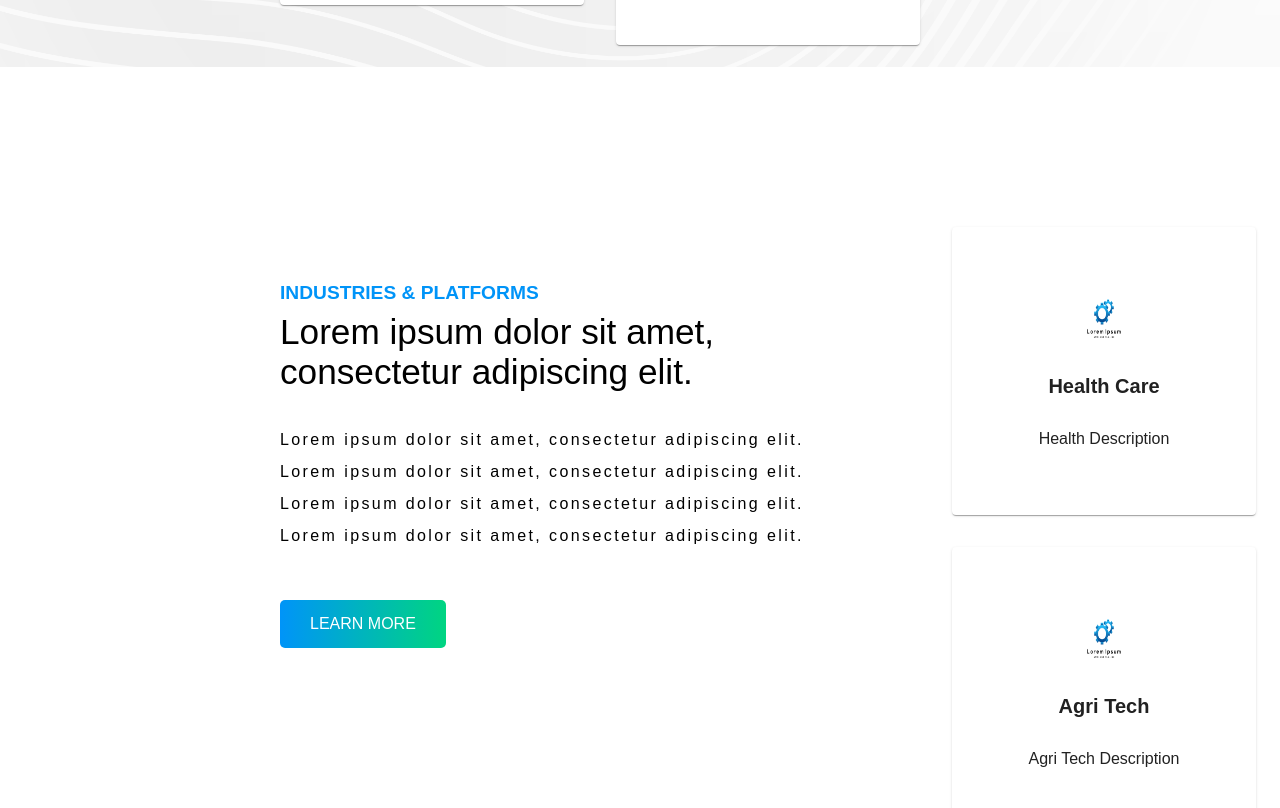
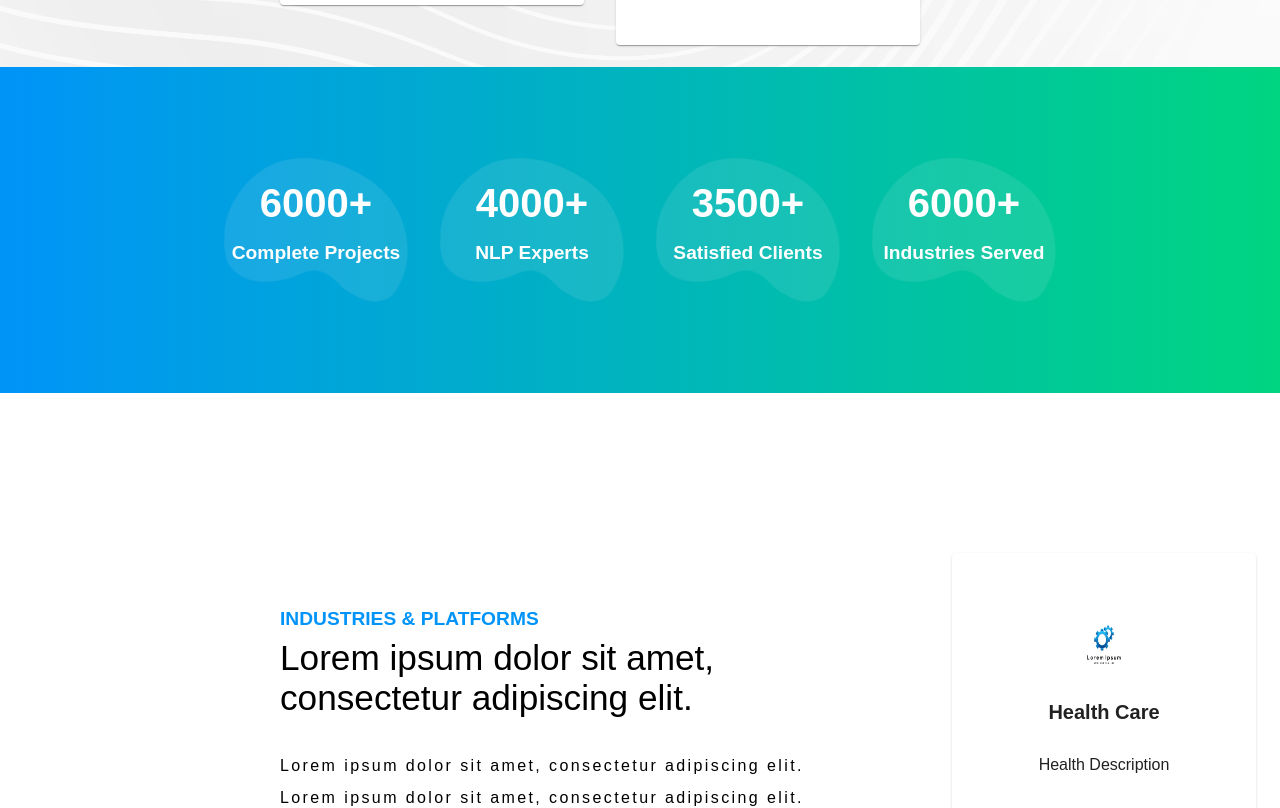
Before and after one commit to Inclusive-GrowthChain/IGC-website, a React (Create React App) app: page / in a window 1280 px wide. Shown: the part 1518-2326 px from the top of the page. Built offline with nearby package versions, Linux system fonts and the light colour scheme.

Commit message:
Added Stats Container

```diff
--- a/src/components/css/home.css
+++ b/src/components/css/home.css
@@ -189,21 +189,14 @@
 
 .card:hover {
     color: #fff;
+    margin-top: -10px;
+    transition: all 0.3s ease-in;
 }
 
 .card:hover::before {
     opacity: 1;
     z-index: -1;
 }
-
-/* .card:hover {
-    box-shadow: 0 0 10px 0 rgba(0, 0, 0, 0.2);
-    transition: all 0.2s ease-in;
-    background-image: linear-gradient(to bottom right, #0094f8, #00d581);
-    color: #fff;
-    margin-top: -10px;
-    cursor: pointer;
-} */
 
 .card_icon {
     height: 5rem;
@@ -275,6 +268,60 @@
 }
 
 .home_container_3 {
+    width: 100%;
+    background-image: linear-gradient(to right, #0094f8, #00d581);
+    padding-top: 8vh;
+    padding-bottom: 8vh;
+}
+
+.stats_container {
+    width: 65%;
+    margin: auto;
+    grid-template-columns: repeat(4, 1fr);
+    grid-template-rows: 1;
+    grid-gap: 2rem;
+    display: grid;
+}
+
+.stat_1, .stat_2, .stat_3, .stat_4 {
+    width: 100%;
+    height: 100%;
+    text-align: center;
+    color: #fff;
+    background-image: url(../../assets/stats_bg/count-shape.png);
+    background-position-x: 50%;
+    background-position-y: 50%;
+    background-size: contain;
+    background-repeat: no-repeat;
+    box-sizing: border-box;
+    padding-top: 50px;
+    padding-bottom: 65px;
+    transition: all 0.2s ease-in;
+}
+
+.stat_1:hover, .stat_2:hover, .stat_3:hover, .stat_4:hover {
+    background-position-x: 100%;
+    transition: all 0.2s ease-in;
+}
+
+.stat_firstLine {
+    font-size: 2.5rem;
+    font-weight: 600;
+    margin: 0;
+    padding: 0;
+}
+
+.stat_secondLine {
+    font-size: 1.2rem;
+    font-weight: 600;
+    margin: 0;
+    padding: 0;
+    margin-top: 1rem;
+    margin-left: auto;
+    margin-right: auto;
+}
+
+.home_container_4 {
     padding-bottom: 20vh;
     display: grid;
     grid-template-columns: repeat(2, 1fr);
@@ -325,7 +372,7 @@
     grid-gap: 2rem;
 }
 
-.home_container_4 {
+.home_container_5 {
     padding-bottom: 20vh;
     display: grid;
     grid-template-columns: repeat(2, 1fr);
@@ -346,7 +393,7 @@
     height: 100%;
 }
 
-.home_container_5 {
+.home_container_6 {
     padding-bottom: 20vh;
     width: 100%;
     padding-top: 20vh;
@@ -443,7 +490,7 @@
     margin-left: 1rem;
 }
 
-.home_container_6 {
+.home_container_7 {
     padding-bottom: 10vh;
     width: 100%;
     padding-top: 10vh;
@@ -603,7 +650,7 @@
     cursor: pointer;
 }
 
-.hc6_line {
+.hc7_line {
     width: 40px;
     background-color: #0094f8;
     height: 5px;
--- a/src/components/home.js
+++ b/src/components/home.js
@@ -123,23 +123,6 @@ const Home = () => {
                 </CardContent>
               </Card>
             </div>
-            {/* <div className='tab_5'>
-              <Card className='card'>
-                <CardContent>
-                  <img
-                    src={app_icon}
-                    alt='app_icon'
-                    className='card_icon'
-                  />
-                  <p className='card_title'>
-                    IOT
-                  </p>
-                  <p className='card_desc'>
-                    IOT Description
-                  </p>
-                </CardContent>
-              </Card>
-            </div> */}
           </div>
           <div className='desc_container'>
             <div className='desc_title'>
@@ -159,6 +142,50 @@ const Home = () => {
           </div>
         </div>
         <div className='home_container_3'>
+          <div className='stats_container'>
+            <div className='stat_1_container'>
+              <div className='stat_1'>
+                <div className='stat_firstLine'>
+                  6000+
+                </div>
+                <div className='stat_secondLine'>
+                  Complete Projects
+                </div>
+              </div>
+            </div>
+            <div className='stat_2_container'>
+              <div className='stat_2'>
+                <div className='stat_firstLine'>
+                  4000+
+                </div>
+                <div className='stat_secondLine'>
+                  NLP Experts
+                </div>
+              </div>
+            </div>
+            <div className='stat_3_container'>
+              <div className='stat_3'>
+                <div className='stat_firstLine'>
+                  3500+
+                </div>
+                <div className='stat_secondLine'>
+                  Satisfied Clients
+                </div>
+              </div>
+            </div>
+            <div className='stat_4_container'>
+              <div className='stat_4'>
+                <div className='stat_firstLine'>
+                  6000+
+                </div>
+                <div className='stat_secondLine'>
+                  Industries Served
+                </div>
+              </div>
+            </div>
+          </div>
+        </div>
+        <div className='home_container_4'>
           <div className='platform_container'>
             <div className='platform_title'>
               INDUSTRIES & PLATFORMS
@@ -246,7 +273,7 @@ const Home = () => {
             </div>
           </div>
         </div>
-        <div className='home_container_4'>
+        <div className='home_container_5'>
           <div className='about_container'>
             <div className='about_title'>
               ABOUT US
@@ -271,7 +298,7 @@ const Home = () => {
             />
           </div>
         </div>
-        <div className='home_container_5'>
+        <div className='home_container_6'>
           <div className='news_container'>
             <div className='news_title'>
               NEWS & MEDIA
@@ -358,7 +385,7 @@ const Home = () => {
             </div>
           </div>
         </div>
-        <div className='home_container_6'>
+        <div className='home_container_7'>
           <div className='company_container'>
             <div className='company_title'>
               {/* <img
@@ -375,7 +402,7 @@ const Home = () => {
           <div className='contact_container_2'>
             <div className='contact_title_2'>
               CONTACT US
-              <hr className='hc6_line' />
+              <hr className='hc7_line' />
             </div>
             <div className='contact_text_2'>
               <p>Address Line 1</p>
@@ -389,7 +416,7 @@ const Home = () => {
           <div className='navigation_container'>
             <div className='navigation_title'>
               NAVIGATION
-              <hr className='hc6_line' />
+              <hr className='hc7_line' />
             </div>
             <div className='navigation_text'>
               <p>Home</p>
@@ -404,7 +431,7 @@ const Home = () => {
           <div className='news_container_2'>
             <div className='news_title_2'>
               LATEST NEWS & POSTS
-              <hr className='hc6_line' />
+              <hr className='hc7_line' />
             </div>
             <div className='news_card_container_2'>
               <div className='news_1_2'>
```
Also changed, not shown: src/assets/stats_bg/count-shape.png (added).
